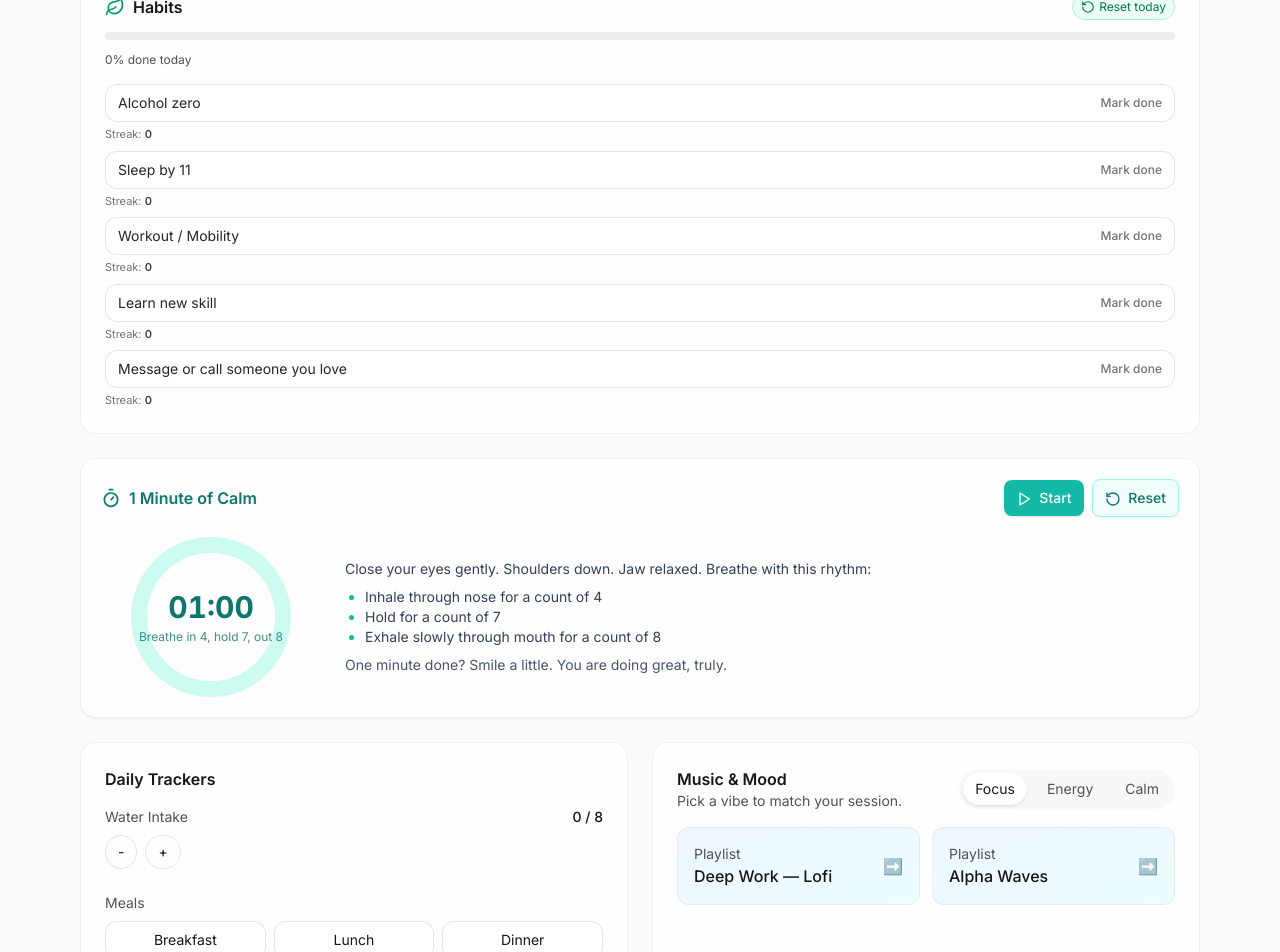
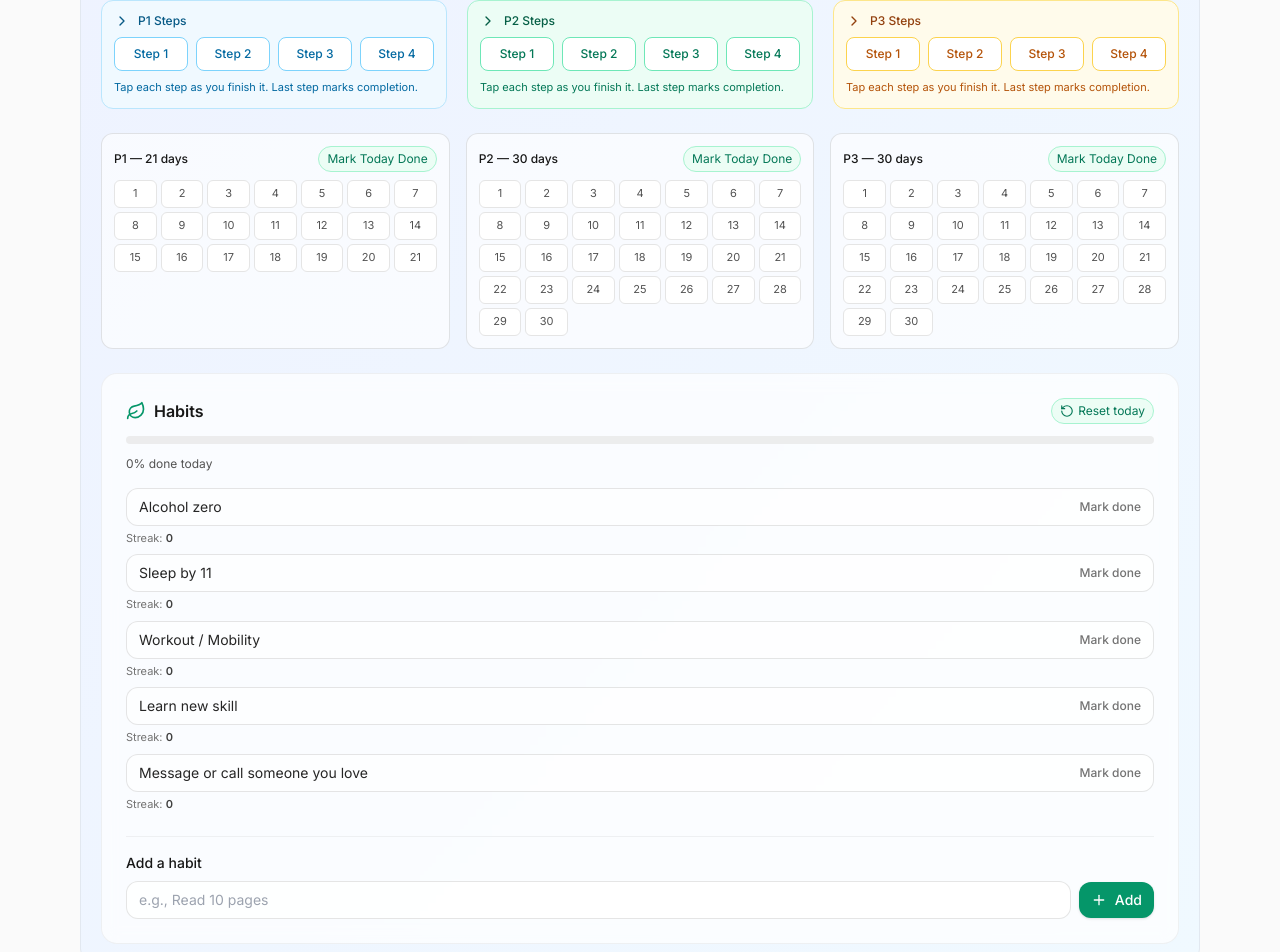
Before and after one commit to gramtop961/frontend-repo_kb0xu0kx_bgfxdy, a React (Vite) app: page / in a window 1280 px wide. Shown: the part 460-1412 px from the top of the page. Built offline with nearby package versions, Linux system fonts and the light colour scheme; a web font is replaced by a local one.

Commit message:
Update project prj_kb0xu0kx - 2025-11-02T12:02:07.648Z

```diff
--- a/src/App.jsx
+++ b/src/App.jsx
@@ -1,17 +1,17 @@
 import React from 'react';
 import HeaderBar from './components/HeaderBar.jsx';
+import PhasesDashboard from './components/PhasesDashboard.jsx';
 import PowerQuotes from './components/PowerQuotes.jsx';
-import HabitsPanel from './components/HabitsPanel.jsx';
+import MinuteOfCalm from './components/MinuteOfCalm.jsx';
 import WellnessBoard from './components/WellnessBoard.jsx';
-import MinuteOfCalm from './components/MinuteOfCalm.jsx';
 
 export default function App() {
   return (
     <div className="min-h-screen bg-neutral-50 text-neutral-900">
       <HeaderBar />
       <main className="max-w-6xl mx-auto px-4 py-6 space-y-6">
+        <PhasesDashboard />
         <PowerQuotes />
-        <HabitsPanel />
         <MinuteOfCalm />
         <WellnessBoard />
       </main>
--- a/src/components/HabitsPanel.jsx
+++ b/src/components/HabitsPanel.jsx
@@ -1,14 +1,14 @@
 import React, { useEffect, useMemo, useState } from 'react';
-import { CheckCircle2, RotateCcw, Flame, Leaf } from 'lucide-react';
+import { CheckCircle2, RotateCcw, Flame, Leaf, Plus, Trash2 } from 'lucide-react';
 
 const STORAGE_KEY = 'habits_v1';
 
 const DEFAULT_HABITS = [
-  { id: 'no_alcohol', label: 'Alcohol zero' },
-  { id: 'sleep_11', label: 'Sleep by 11' },
-  { id: 'mobility', label: 'Workout / Mobility' },
-  { id: 'learn_skill', label: 'Learn new skill' },
-  { id: 'reconnect', label: 'Message or call someone you love' },
+  { id: 'no_alcohol', label: 'Alcohol zero', fixed: true },
+  { id: 'sleep_11', label: 'Sleep by 11', fixed: true },
+  { id: 'mobility', label: 'Workout / Mobility', fixed: true },
+  { id: 'learn_skill', label: 'Learn new skill', fixed: true },
+  { id: 'reconnect', label: 'Message or call someone you love', fixed: true },
 ];
 
 function todayKey() {
@@ -19,9 +19,9 @@ function todayKey() {
 function loadState() {
   try {
     const raw = localStorage.getItem(STORAGE_KEY);
-    return raw ? JSON.parse(raw) : { streaks: {}, days: {} };
+    return raw ? JSON.parse(raw) : { streaks: {}, days: {}, custom: [] };
   } catch {
-    return { streaks: {}, days: {} };
+    return { streaks: {}, days: {}, custom: [] };
   }
 }
 
@@ -31,11 +31,15 @@ function saveState(state) {
 
 export default function HabitsPanel() {
   const [state, setState] = useState(loadState);
+  const [newHabit, setNewHabit] = useState('');
   const today = todayKey();
 
   useEffect(() => saveState(state), [state]);
 
-  const habits = DEFAULT_HABITS;
+  const habits = useMemo(() => {
+    return [...DEFAULT_HABITS, ...(state.custom || [])];
+  }, [state.custom]);
+
   const doneToday = useMemo(() => state.days[today] || {}, [state, today]);
 
   const toggleHabit = (id, label) => {
@@ -65,6 +69,29 @@ export default function HabitsPanel() {
     });
   };
 
+  const addHabit = () => {
+    const label = newHabit.trim();
+    if (!label) return;
+    const id = `${label.toLowerCase().replace(/[^a-z0-9]+/g, '-')}-${Date.now()}`;
+    setState((prev) => ({ ...prev, custom: [...(prev.custom || []), { id, label }] }));
+    setNewHabit('');
+    window.dispatchEvent(new CustomEvent('reward-earned', { detail: { title: 'New Habit Added', points: 3 } }));
+  };
+
+  const removeHabit = (id) => {
+    setState((prev) => {
+      const custom = (prev.custom || []).filter((h) => h.id !== id);
+      const days = { ...(prev.days || {}) };
+      // Remove any marks for this habit from all days
+      Object.keys(days).forEach((k) => {
+        if (days[k] && days[k][id]) delete days[k][id];
+      });
+      const streaks = { ...(prev.streaks || {}) };
+      if (streaks[id]) delete streaks[id];
+      return { ...prev, custom, days, streaks };
+    });
+  };
+
   const completion = useMemo(() => {
     const count = habits.filter(h => doneToday[h.id]).length;
     return Math.round((count / Math.max(habits.length, 1)) * 100);
@@ -90,11 +117,13 @@ export default function HabitsPanel() {
       <ul className="space-y-2">
         {habits.map((h) => {
           const isDone = !!doneToday[h.id];
+          const isCustom = !h.fixed;
           return (
             <li key={h.id}>
+              <div className="flex items-center gap-2">
                 <button
                   onClick={() => toggleHabit(h.id, h.label)}
-                className={`w-full flex items-center justify-between rounded-xl border px-3 py-2 text-sm transition ${
+                  className={`flex-1 flex items-center justify-between rounded-xl border px-3 py-2 text-sm transition ${
                     isDone
                       ? 'bg-emerald-100/70 dark:bg-emerald-900/30 border-emerald-400/40 text-emerald-800 dark:text-emerald-200'
                       : 'bg-white/60 dark:bg-neutral-900/40 border-black/10 dark:border-white/10 text-neutral-800 dark:text-neutral-100'
@@ -107,6 +136,17 @@ export default function HabitsPanel() {
                     {isDone ? 'Done' : 'Mark done'}
                   </span>
                 </button>
+                {isCustom && (
+                  <button
+                    onClick={() => removeHabit(h.id)}
+                    className="shrink-0 inline-flex items-center justify-center h-9 w-9 rounded-xl border border-black/10 dark:border-white/10 hover:bg-black/5 dark:hover:bg-white/5"
+                    aria-label="Remove habit"
+                    title="Remove habit"
+                  >
+                    <Trash2 className="h-4 w-4 text-neutral-600" />
+                  </button>
+                )}
+              </div>
               <div className="mt-1 text-[11px] text-neutral-500">Streak: <span className="font-semibold text-neutral-700 dark:text-neutral-200">{state.streaks[h.id] || 0}</span></div>
             </li>
           );
@@ -118,6 +158,25 @@ export default function HabitsPanel() {
           <Flame className="h-4 w-4" /> You can do it, I believe in you!
         </div>
       )}
+
+      <div className="mt-6 pt-4 border-t border-black/5 dark:border-white/10">
+        <p className="text-sm font-medium mb-2">Add a habit</p>
+        <div className="flex items-center gap-2">
+          <input
+            value={newHabit}
+            onChange={(e) => setNewHabit(e.target.value)}
+            onKeyDown={(e) => { if (e.key === 'Enter') addHabit(); }}
+            placeholder="e.g., Read 10 pages"
+            className="flex-1 rounded-xl border border-black/10 dark:border-white/10 bg-white/80 dark:bg-neutral-900/40 px-3 py-2 text-sm focus:outline-none focus:ring-2 focus:ring-emerald-300"
+          />
+          <button
+            onClick={addHabit}
+            className="inline-flex items-center gap-2 rounded-xl px-3 py-2 text-sm font-medium text-white bg-emerald-600 hover:bg-emerald-700 shadow"
+          >
+            <Plus className="h-4 w-4" /> Add
+          </button>
+        </div>
+      </div>
     </section>
   );
 }
--- a/src/components/MusicAndMood.jsx
+++ b/src/components/MusicAndMood.jsx
@@ -1,32 +1,37 @@
-import React, { useState } from 'react';
+import React, { useMemo, useState } from 'react';
 
-const PLAYLISTS = {
+const LIB = {
   Focus: [
-    { title: 'Deep Work — Lofi', url: 'https://open.spotify.com/playlist/37i9dQZF1DX8nt8uFQ2r3d' },
-    { title: 'Alpha Waves', url: 'https://open.spotify.com/playlist/37i9dQZF1DX8Uebhn9wzrS' },
-  ],
-  Energy: [
-    { title: 'Beast Mode', url: 'https://open.spotify.com/playlist/37i9dQZF1DX76Wlfdnj7AP' },
-    { title: 'Hype', url: 'https://open.spotify.com/playlist/37i9dQZF1DXdxcBWuJkbcy' },
+    { title: 'Deep Focus – Helix 1', src: 'https://www.soundhelix.com/examples/mp3/SoundHelix-Song-1.mp3', length: '7:20' },
+    { title: 'Coding Flow – Helix 8', src: 'https://www.soundhelix.com/examples/mp3/SoundHelix-Song-8.mp3', length: '5:42' },
   ],
   Calm: [
-    { title: 'Rain & Thunder', url: 'https://open.spotify.com/playlist/37i9dQZF1DXbvABJXBIyiY' },
-    { title: 'Ocean Waves', url: 'https://www.youtube.com/watch?v=1ZYbU82GVz4' },
+    { title: 'Calm Waves – Helix 2', src: 'https://www.soundhelix.com/examples/mp3/SoundHelix-Song-2.mp3', length: '6:55' },
+    { title: 'Gentle Rain – Helix 6', src: 'https://www.soundhelix.com/examples/mp3/SoundHelix-Song-6.mp3', length: '5:58' },
+  ],
+  Sleep: [
+    { title: 'Sleep Drift – Helix 3', src: 'https://www.soundhelix.com/examples/mp3/SoundHelix-Song-3.mp3', length: '8:01' },
+    { title: 'Midnight Hush – Helix 11', src: 'https://www.soundhelix.com/examples/mp3/SoundHelix-Song-11.mp3', length: '6:12' },
+  ],
+  Podcasts: [
+    { title: 'Boost – Episode 1', src: 'https://www.soundhelix.com/examples/mp3/SoundHelix-Song-4.mp3', length: '9:24' },
+    { title: 'Keep Going – Episode 2', src: 'https://www.soundhelix.com/examples/mp3/SoundHelix-Song-5.mp3', length: '7:47' },
   ],
 };
 
 export default function MusicAndMood() {
   const [tab, setTab] = useState('Focus');
+  const items = useMemo(() => LIB[tab] || [], [tab]);
 
   return (
     <section className="rounded-2xl border border-black/5 dark:border-white/10 bg-white/70 dark:bg-neutral-900/50 backdrop-blur p-6">
       <div className="flex items-center justify-between gap-4">
         <div>
           <h2 className="text-base font-semibold">Music & Mood</h2>
-          <p className="text-sm text-neutral-600 dark:text-neutral-300">Pick a vibe to match your session.</p>
+          <p className="text-sm text-neutral-600 dark:text-neutral-300">Built-in playlists and motivational podcasts.</p>
         </div>
         <div className="flex items-center gap-2 p-1 rounded-full bg-neutral-100/70 dark:bg-neutral-800/70">
-          {Object.keys(PLAYLISTS).map((k) => (
+          {Object.keys(LIB).map((k) => (
             <button
               key={k}
               onClick={() => setTab(k)}
@@ -35,6 +40,7 @@ export default function MusicAndMood() {
                   ? 'bg-white dark:bg-neutral-900 shadow text-neutral-900 dark:text-white'
                   : 'text-neutral-600 dark:text-neutral-300'
               }`}
+              aria-pressed={tab === k}
             >
               {k}
             </button>
@@ -42,25 +48,24 @@ export default function MusicAndMood() {
         </div>
       </div>
 
-      <div className="mt-4 grid gap-3 sm:grid-cols-2">
-        {PLAYLISTS[tab].map((p) => (
-          <a
-            key={p.title}
-            href={p.url}
-            target="_blank"
-            rel="noreferrer"
-            className="group block rounded-xl border border-black/5 dark:border-white/10 bg-gradient-to-br from-blue-50 to-cyan-50 dark:from-blue-900/10 dark:to-cyan-900/10 p-4 hover:shadow-md transition"
-          >
+      <div className="mt-4 grid gap-3">
+        {items.map((it) => (
+          <div key={it.title} className="rounded-xl border border-black/5 dark:border-white/10 bg-white/80 dark:bg-neutral-900/40 p-4">
             <div className="flex items-center justify-between">
               <div>
-                <p className="text-sm text-neutral-600 dark:text-neutral-300">Playlist</p>
-                <p className="font-medium">{p.title}</p>
+                <p className="text-sm font-medium">{it.title}</p>
+                <p className="text-[11px] text-neutral-500">{it.length} • in-app player</p>
               </div>
-              <div className="opacity-70 group-hover:opacity-100 transition">➡️</div>
             </div>
-          </a>
+            <audio controls className="mt-2 w-full">
+              <source src={it.src} type="audio/mpeg" />
+              Your browser does not support the audio element.
+            </audio>
+          </div>
         ))}
       </div>
+
+      <p className="mt-3 text-[11px] text-neutral-500">Tip: Use headphones. If something lifts you up, favorite it in your music app too.</p>
     </section>
   );
 }
--- a/src/components/TrackersPanel.jsx
+++ b/src/components/TrackersPanel.jsx
@@ -1,12 +1,52 @@
-import React, { useMemo, useState } from 'react';
+import React, { useEffect, useMemo, useState } from 'react';
+
+const STORAGE_KEY = 'trackers_v1';
+
+function todayKey() {
+  const d = new Date();
+  return `${d.getFullYear()}-${d.getMonth() + 1}-${d.getDate()}`;
+}
+
+function load() {
+  try {
+    const raw = localStorage.getItem(STORAGE_KEY);
+    return raw ? JSON.parse(raw) : {};
+  } catch {
+    return {};
+  }
+}
+
+function save(obj) {
+  try { localStorage.setItem(STORAGE_KEY, JSON.stringify(obj)); } catch {}
+}
 
 export default function TrackersPanel() {
-  const [water, setWater] = useState(0);
-  const [meals, setMeals] = useState({ breakfast: false, lunch: false, dinner: false });
+  const today = todayKey();
+  const [store, setStore] = useState(load);
+  const snap = store[today] || { water: 0, meals: { breakfast: false, lunch: false, dinner: false } };
+
+  const [water, setWater] = useState(snap.water || 0);
+  const [meals, setMeals] = useState(snap.meals || { breakfast: false, lunch: false, dinner: false });
+
+  useEffect(() => {
+    const next = { ...store, [today]: { water, meals } };
+    setStore(next);
+    save(next);
+  }, [water, meals]);
 
   const progress = useMemo(() => {
-    const totalChecks = water / 8 + Object.values(meals).filter(Boolean).length; // water goal 8
-    return Math.min(100, Math.round((totalChecks / (1 + 3)) * 100));
+    const waterPart = Math.min(1, water / 8);
+    const mealsPart = Object.values(meals).filter(Boolean).length / 3;
+    return Math.min(100, Math.round(((waterPart + mealsPart) / 2) * 100));
+  }, [water, meals]);
+
+  useEffect(() => {
+    if (water === 8) {
+      window.dispatchEvent(new CustomEvent('reward-earned', { detail: { title: 'Hydration goal met', points: 8 } }));
+    }
+    if (Object.values(meals).every(Boolean)) {
+      window.dispatchEvent(new CustomEvent('reward-earned', { detail: { title: 'All meals tracked', points: 6 } }));
+    }
   }, [water, meals]);
 
   return (
@@ -23,12 +63,14 @@ export default function TrackersPanel() {
             <button
               onClick={() => setWater((w) => Math.max(0, w - 1))}
               className="px-3 py-1.5 text-sm rounded-full border border-black/10 dark:border-white/10 hover:bg-black/5 dark:hover:bg-white/5"
+              aria-label="Decrease water"
             >
               -
             </button>
             <button
               onClick={() => setWater((w) => Math.min(8, w + 1))}
               className="px-3 py-1.5 text-sm rounded-full border border-black/10 dark:border-white/10 hover:bg-black/5 dark:hover:bg-white/5"
+              aria-label="Increase water"
             >
               +
             </button>
@@ -47,6 +89,7 @@ export default function TrackersPanel() {
                     ? 'bg-green-100/70 dark:bg-green-900/30 border-green-400/40'
                     : 'bg-white/60 dark:bg-neutral-900/40 border-black/10 dark:border-white/10'
                 }`}
+                aria-pressed={meals[k]}
               >
                 {k}
               </button>
```
Also changed, not shown: 1 other file (tests, documents, lock files or other folders). Lines whose indentation alone changed are shown as unchanged.
